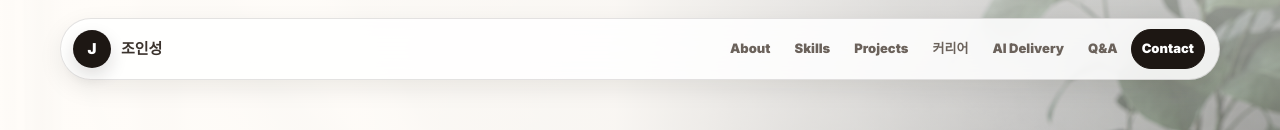
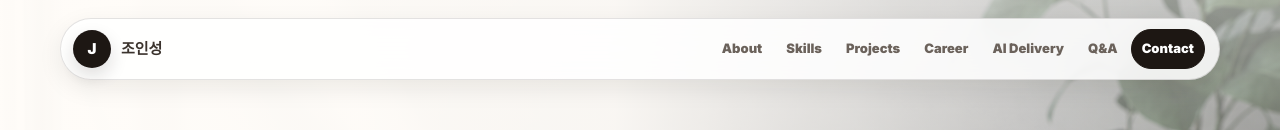
Before and after one commit to 960403jo/portfolio, a Next.js app: page / in a window 1280 px wide. Shown: the top 130 px of the page. Built offline with nearby package versions, Linux system fonts and the light colour scheme; no server answers.

Commit message:
Use English career label

```diff
--- a/src/components/sections/ExperienceSection.tsx
+++ b/src/components/sections/ExperienceSection.tsx
@@ -10,7 +10,7 @@ export function ExperienceSection() {
     <section className="section section--experience" id="experience">
       <Container>
         <SectionHeader
-          eyebrow="커리어"
+          eyebrow="Career"
           title="경력 타임라인"
         />
         {experiences.length > 0 ? (
--- a/src/data/portfolio.ts
+++ b/src/data/portfolio.ts
@@ -12,7 +12,7 @@ export const navItems: NavItem[] = [
   { label: "About", href: "#about" },
   { label: "Skills", href: "#skills" },
   { label: "Projects", href: "#projects" },
-  { label: "커리어", href: "#experience" },
+  { label: "Career", href: "#experience" },
   { label: "AI Delivery", href: "#ai-workflow" },
   { label: "Q&A", href: "#interview" },
   { label: "Contact", href: "#contact" }
```
Also changed, not shown: 4 other files (tests, documents, lock files or other folders).
